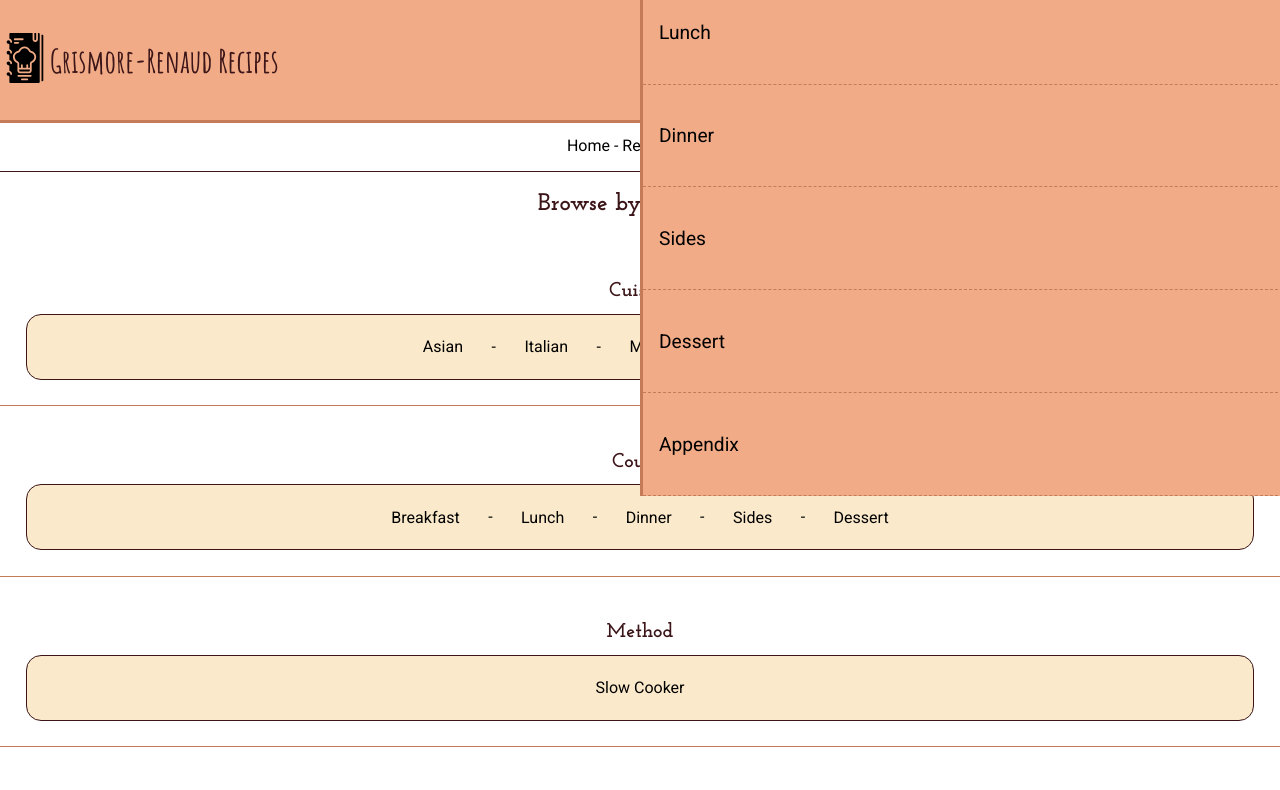
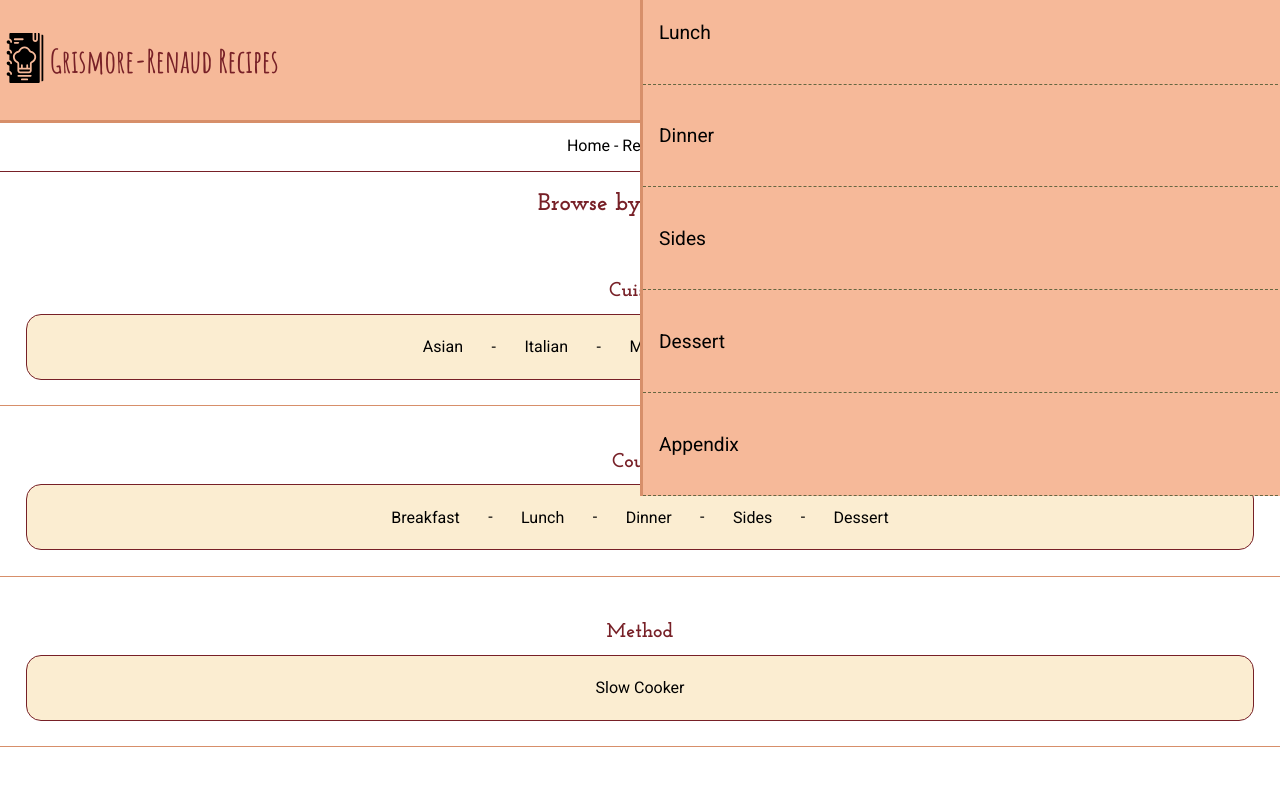
Before and after one commit to FennecFoxtrot/FennecFoxtrot.github.io, a plain HTML site: page recipe-index.html in a window 1280 px wide. Both pictures are taken after a click on the button 960 px from the left and 60 px from the top of the page. Shown: the top 790 px of the page. Drawn offline with Linux system fonts and the light colour scheme.

Commit message:
Change color scheme and reduce photo size.

```diff
--- a/resources/style.css
+++ b/resources/style.css
@@ -3,11 +3,11 @@ Title-font-family: 'Amatic SC', cursive;
 Heading-font-family: 'Josefin Slab', serif;
 Body-font-family: 'Roboto', sans-serif;
 
-Peach - rgba(247, 219, 167)
-Tumbleweed - rgba(241, 171, 134)
-Copper Crayola - rgba(197, 123, 87)
-Black Olive - rgba(53, 53, 49)
-Dark Sienna - rgba(60, 21, 24)
+Wheat - rgba(249, 225, 179)
+Tumbleweed - rgba(246, 185, 153)
+Copper Crayola - rgba(215, 143, 106)
+Antique Bronze - rgba(102, 102, 65)
+Persian Plum - rgba(119, 32, 39)
 */
 
 @viewport {
@@ -27,13 +27,13 @@ body {
 
 h1 {
     font-family: 'Amatic SC', cursive;
-    color: rgba(60, 21, 24);
+    color: rgba(119, 32, 39);
     font-size: 2rem;
 }
 
 h2, h3 {
     font-family: 'Josefin Slab', serif;
-    color: rgba(60, 21, 24);
+    color: rgba(119, 32, 39);
 }
 
 h2 {
@@ -55,13 +55,13 @@ header {
     width: 100%;
     display: flex;
     align-items: center;
-    background-color: rgba(241, 171, 134);
-    border-bottom: rgba(197, 123, 87) 3px solid;
+    background-color: rgba(246, 185, 153);
+    border-bottom: rgba(215, 143, 106) 3px solid;
     z-index: 1000;
 }
 
 .fa {
-    color: rgba(60, 21, 24);
+    color: rgba(119, 32, 39);
 }
 
 #logo {
@@ -82,7 +82,7 @@ nav i {
 
 .dropbtn {
     border: none;
-    background-color:rgba(241, 171, 134);
+    background-color:rgba(246, 185, 153);
     padding: 16px;
     width: 50vw;
     outline: none;
@@ -96,10 +96,10 @@ nav i {
 .dropdown-content {
     display: none;
     position: absolute;
-    background-color: rgba(241, 171, 134);
+    background-color: rgba(246, 185, 153);
     min-width: 100%;
     z-index: 1;
-    border-left:  rgba(197, 123, 87) 3px solid;
+    border-left:  rgba(215, 143, 106) 3px solid;
     height: 90vh;
     margin-top: -50%;
 }
@@ -111,7 +111,7 @@ nav i {
     height: 14vh;
     display: flex;
     align-items: center;
-    border-bottom:  rgba(197, 123, 87) 1px dashed;
+    border-bottom:  rgba(102, 102, 65) 1px dashed;
     font-size: 1.2rem;
 }
 
@@ -122,7 +122,7 @@ nav i {
 }
 
 #map {
-    border-bottom: rgba(60, 21, 24) 1px solid;
+    border-bottom: rgba(119, 32, 39) 1px solid;
     padding-top: 15vh;
 }
 
@@ -148,7 +148,7 @@ nav i {
 }
 
 .fav-photo1 img, .fav-photo2 img, .fav-photo3 img, .fav-photo4 img, .fav-photo5 img {
-    border: rgba(53, 53, 49) 2px solid;
+    border: rgba(102, 102, 65) 2px solid;
 }
 
 .prev, .next {
@@ -178,12 +178,12 @@ nav i {
 }
 
 .prev:hover, .next:hover {
-    background-color: rgba(60, 21, 24, 0.8);
+    background-color: rgba(119, 32, 39, 0.8);
 }
 
 /*Recipe Index*/
 .category {
-    border-bottom: rgba(197, 123, 87) 1px solid;
+    border-bottom: rgba(215, 143, 106) 1px solid;
     padding: 2%;
 }
 
@@ -192,8 +192,8 @@ nav i {
 }
 
 .cat-listing {
-    background-color: rgba(247, 219, 167, 0.6);
-    border: rgba(60, 21, 24) 1px solid;
+    background-color: rgba(249, 225, 179, 0.6);
+    border: rgba(119, 32, 39) 1px solid;
     border-radius: 15px;
 }
 
@@ -218,7 +218,7 @@ nav i {
 }
 
 .row img {
-    border: rgba(53, 53, 49) 2px solid;
+    border: rgba(102, 102, 65) 2px solid;
 }
 
 .recipe img {
```
Also changed, not shown: breakfast/breakfast.html (+8 -8 lines).
